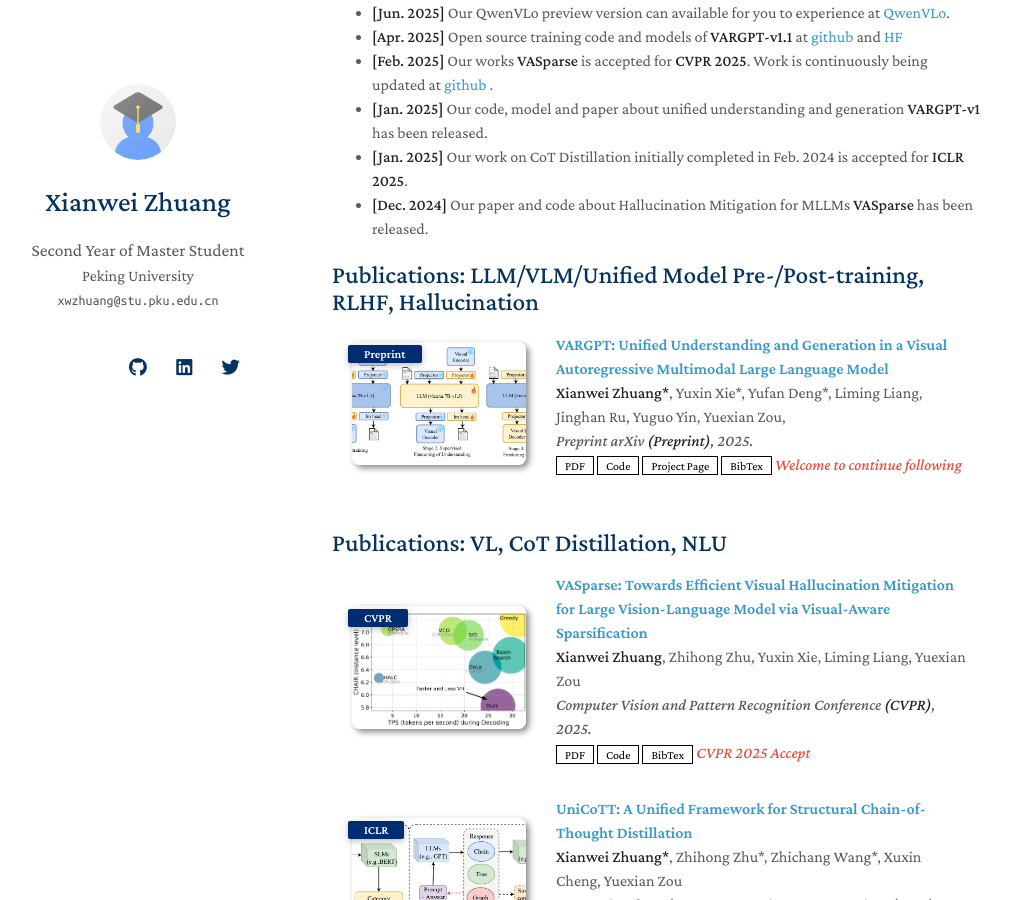
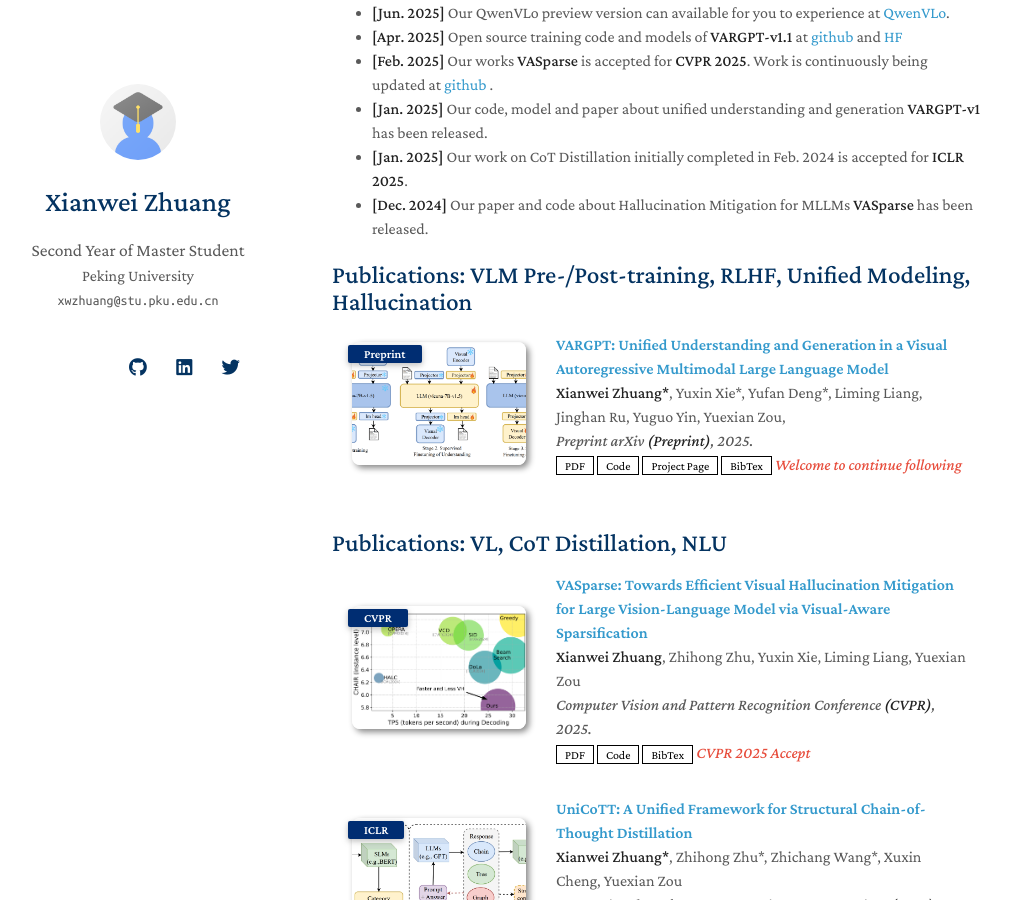
Before and after one commit to mengchuang123/mengchuang123.github.io, a Jekyll site: the page built from index.md, in a window 1280 px wide and 900 px high, scrolled down 714 px. Shown: the whole window, without its empty margins (138-1148 px from the left). Built offline with Jekyll 4.4.1, drawn with Linux system fonts in a browser that asks for light colours; nearby versions of some CDN libraries; a style sheet for code colours, icons or effects is not loaded; our own code applies the rules of GitHub Pages for plain Markdown files.

Commit message:
Update preprint.md

```diff
--- a/_includes/preprint.md
+++ b/_includes/preprint.md
@@ -1,4 +1,4 @@
-<h2 id="publications" style="margin: 2px 0px -15px;">Publications: LLM/VLM/Unified Model Pre-/Post-training, RLHF, Hallucination</h2>
+<h2 id="publications" style="margin: 2px 0px -15px;">Publications: VLM Pre-/Post-training, RLHF, Unified Modeling, Hallucination</h2>
 
 <div class="publications">
 <ol class="bibliography">
```
